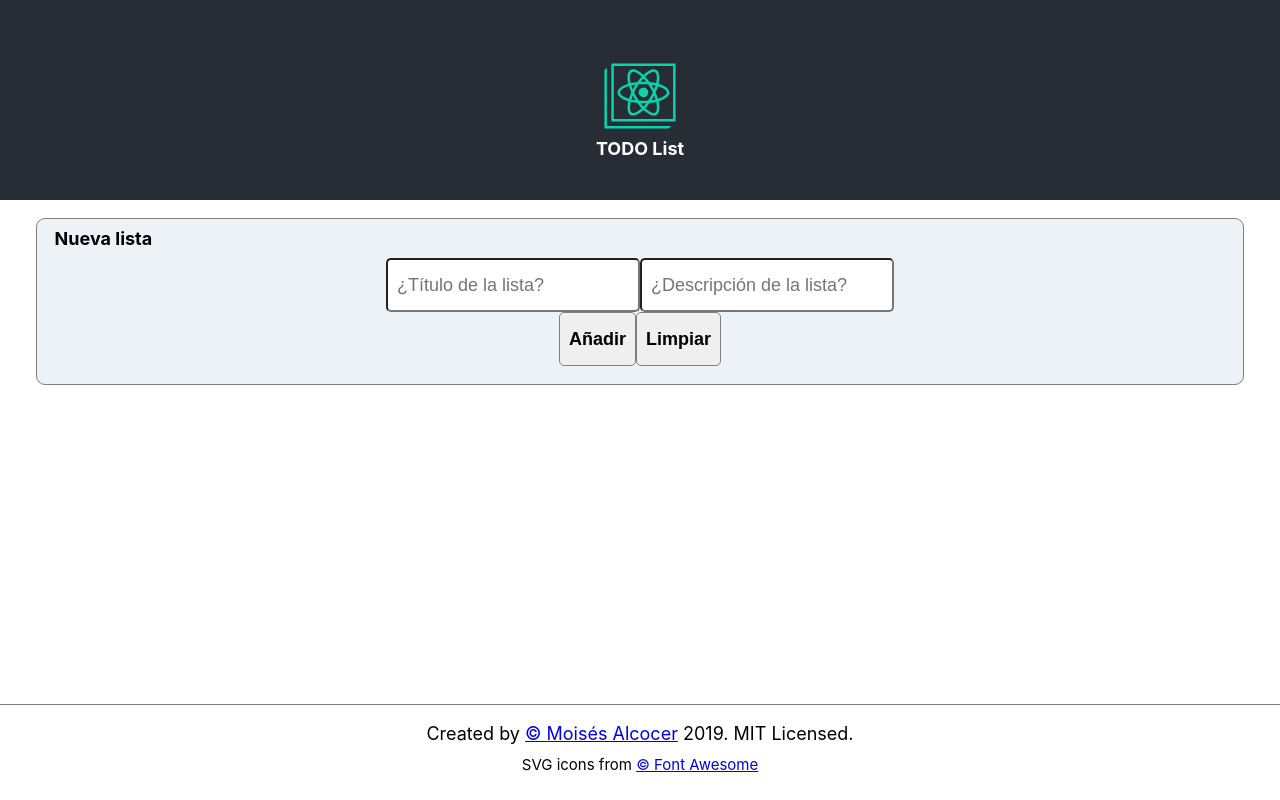
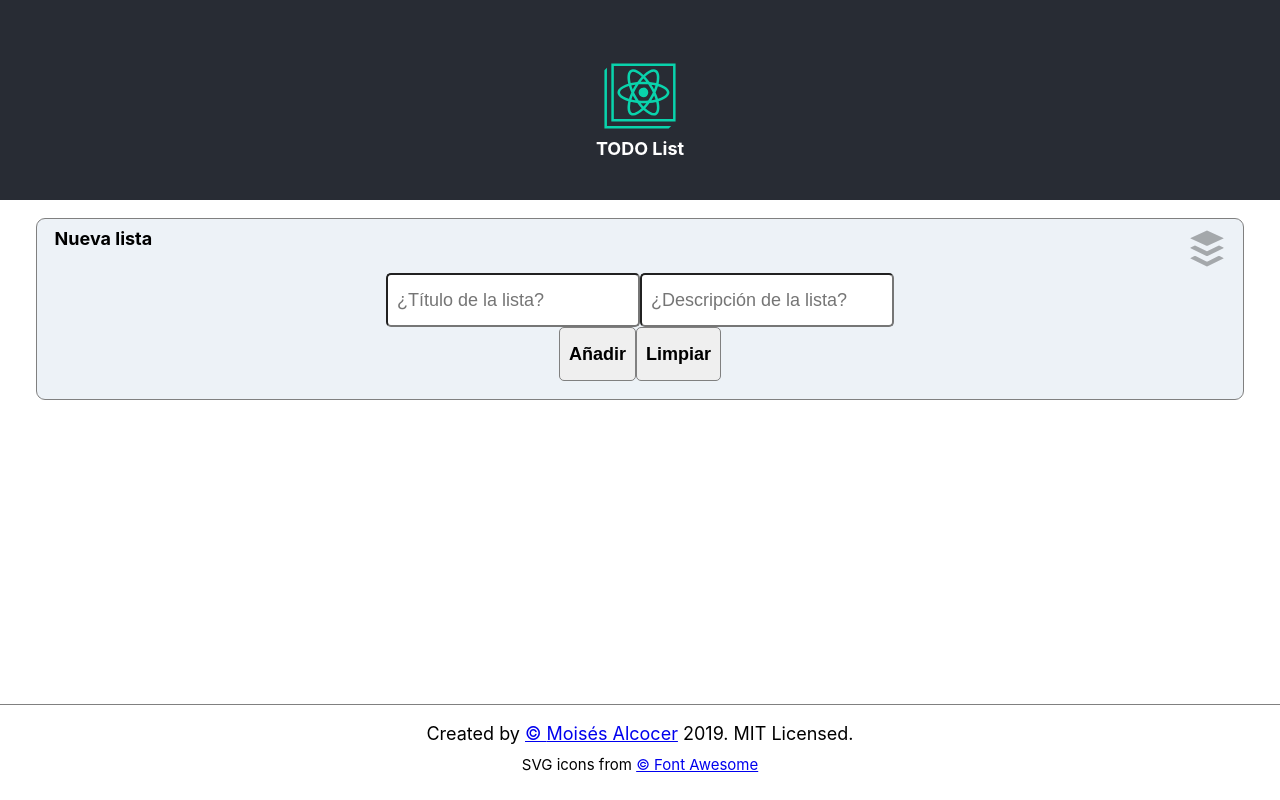
Before and after one commit to oricis/react__todo-list-practice, a React (Create React App) app: page / in a window 1280 px wide. Built offline with nearby package versions, Linux system fonts and the light colour scheme.

Commit message:
fixed swap view button attrs: alt & title

```diff
--- a/src/components/config-actions/ConfigAction.jsx
+++ b/src/components/config-actions/ConfigAction.jsx
@@ -15,8 +15,8 @@ class ConfigActions extends Component
         let swapButton = <ImageButton
             className="image-btn"
             image={swapIcon}
-            attrAlt={"Cambiar modo a " + this.actualMode}
-            attrTitle={"Cambiar modo a " + this.actualMode}
+            attrAlt={"Cambiar vista a " + this.props.actualMode}
+            attrTitle={"Cambiar vista a " + this.props.actualMode}
             onClick={this.props.onClickSwapButton}>
         </ImageButton>;
 
--- a/src/components/forms/ListForm.jsx
+++ b/src/components/forms/ListForm.jsx
@@ -25,7 +25,7 @@ class ListForm extends Component
         return (
             <section className="content-box data-intro">
                 <ConfigActions
-                    form="lists"
+                    actualMode="lists"
                     listNumber={this.props.listNumber}
                     formLabel="Nueva lista"
                     onClickSwapButton={this.props.onClickSwapButton}>
--- a/src/components/forms/TaskForm.jsx
+++ b/src/components/forms/TaskForm.jsx
@@ -26,6 +26,7 @@ class TaskForm extends Component
         return (
             <section className="content-box data-intro">
                 <ConfigActions
+                    actualMode="tasks"
                     formLabel={label}
                     onClickSwapButton={this.props.onClickSwapButton}>
                 </ConfigActions>
```
